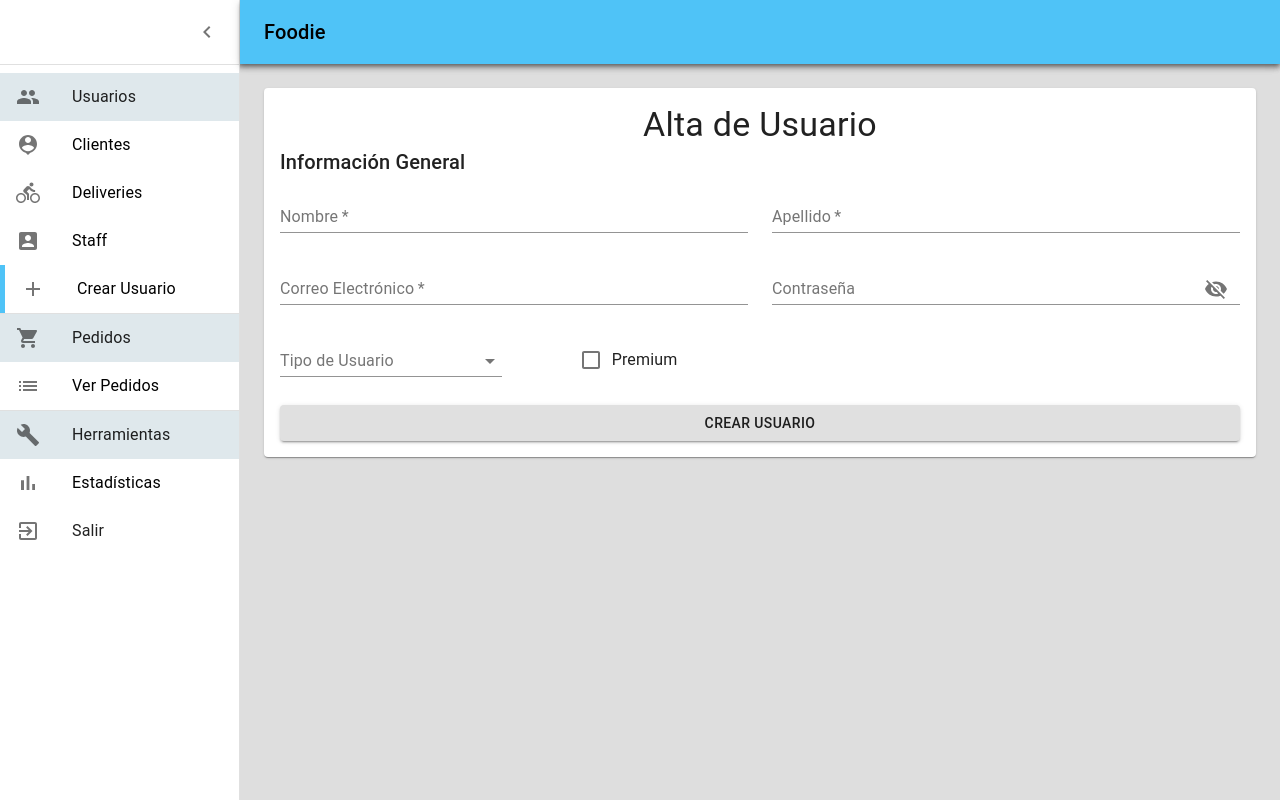
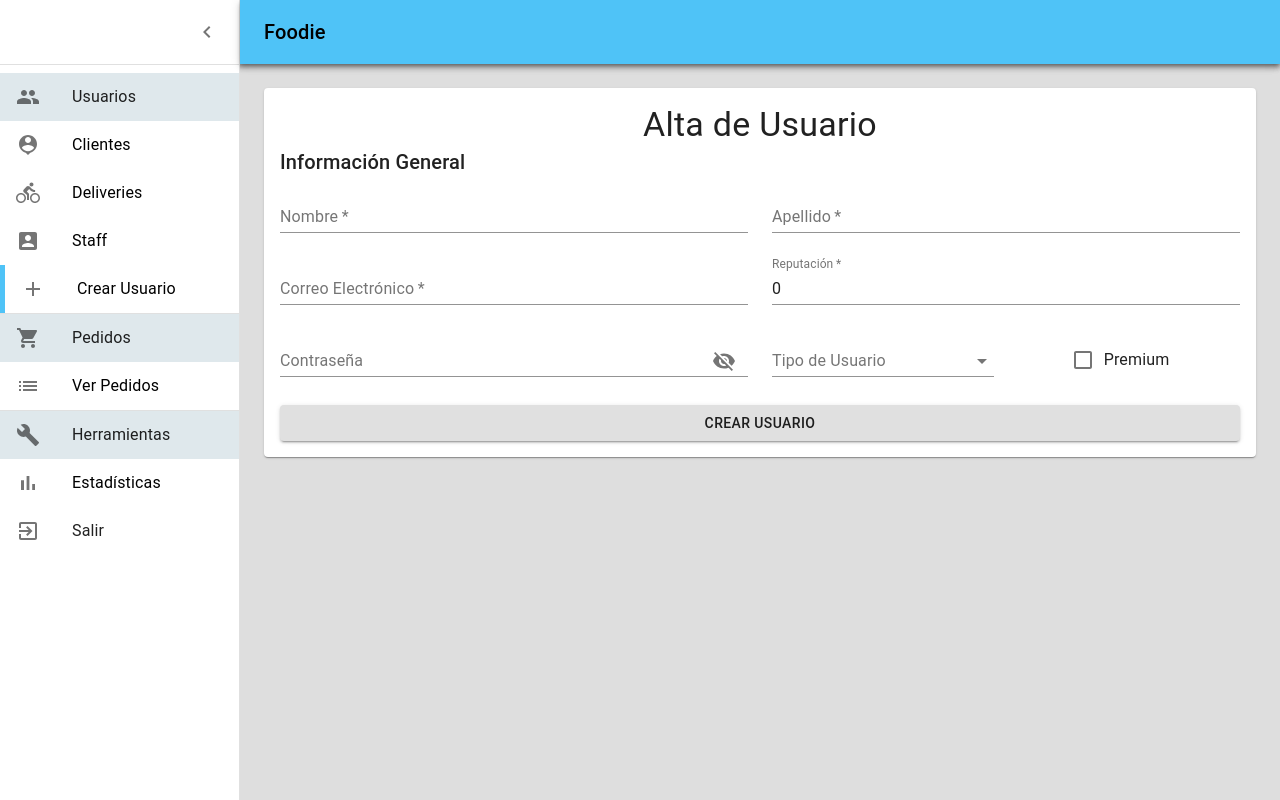
Before and after one commit to tallerii/foodie-web, a React (Create React App) app: page /app/user/add in a window 1280 px wide. Built offline with nearby package versions, Linux system fonts and the light colour scheme; what local-storage would draw is missing.

Commit message:
Agregado campo reputacion

```diff
--- a/src/components/AddUser.js
+++ b/src/components/AddUser.js
@@ -55,7 +55,8 @@ class AddUser extends React.Component {
     showModal: false,
     userType: '',
     balance: 0,
-    initialBalance: 0 };
+    initialBalance: 0,
+    reputation: 0 };
   state = this.initialState;
 
   constructor(props) {
@@ -167,7 +168,8 @@ class AddUser extends React.Component {
       last_name: this.state.lastname,
       username: this.state.email,
       email: this.state.email,
-      FCMToken: this.state.FCMToken
+      FCMToken: this.state.FCMToken,
+      reputation: this.state.reputation
     };
     if (!this.isEdition) {
       res.password = this.state.password;
@@ -188,7 +190,8 @@ class AddUser extends React.Component {
       password: properties.password || '',
       email: properties.username || '',
       FCMToken: properties.FCMToken || '',
-      userType: userType
+      userType: userType,
+      reputation: properties.reputation || 0
     });
   }
 
@@ -265,6 +268,17 @@ class AddUser extends React.Component {
                 name="email"
                 label="Correo Electrónico"
                 value={this.state.email}
+                onChange={(event) => this.handleChange(event)}
+                fullWidth
+              />
+            </Grid>
+            <Grid item xs={12} sm={6}>
+              <TextField
+                required
+                id="reputation"
+                name="reputation"
+                label="Reputación"
+                value={this.state.reputation}
                 onChange={(event) => this.handleChange(event)}
                 fullWidth
               />
```
